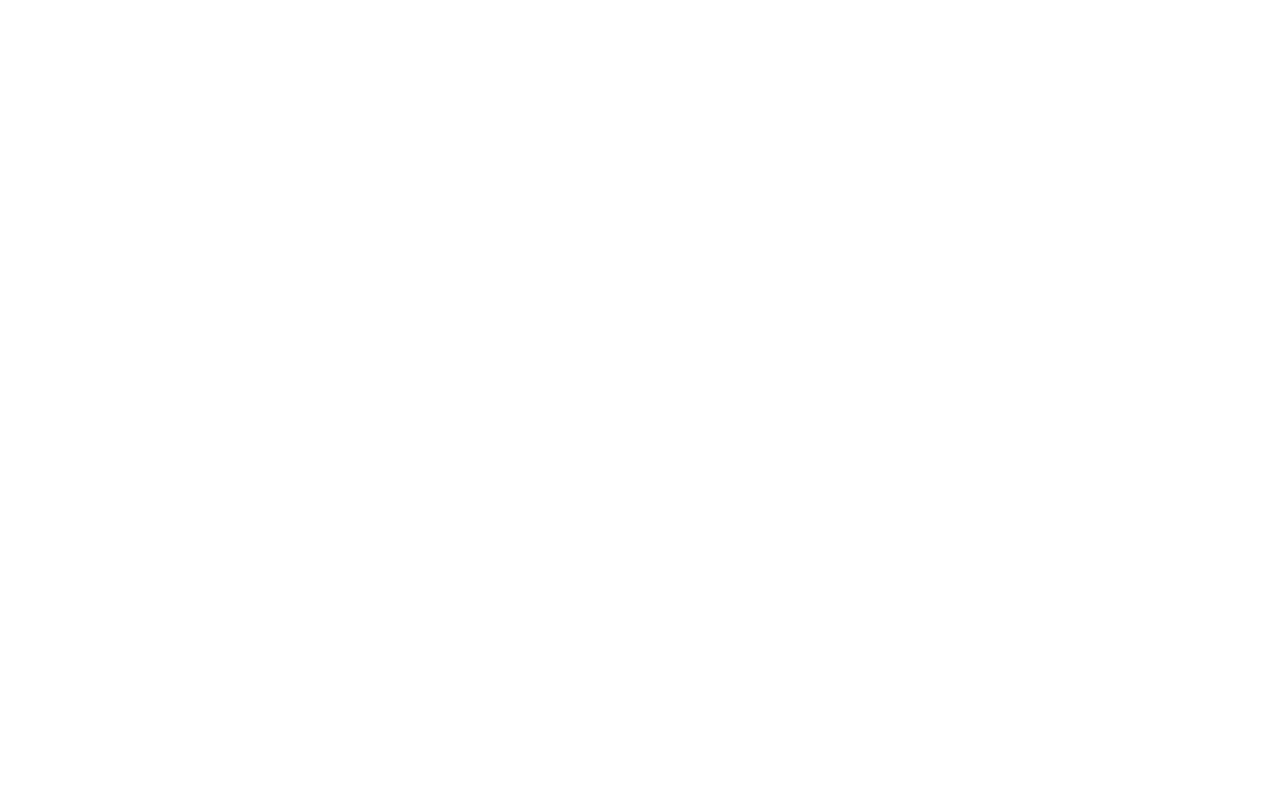
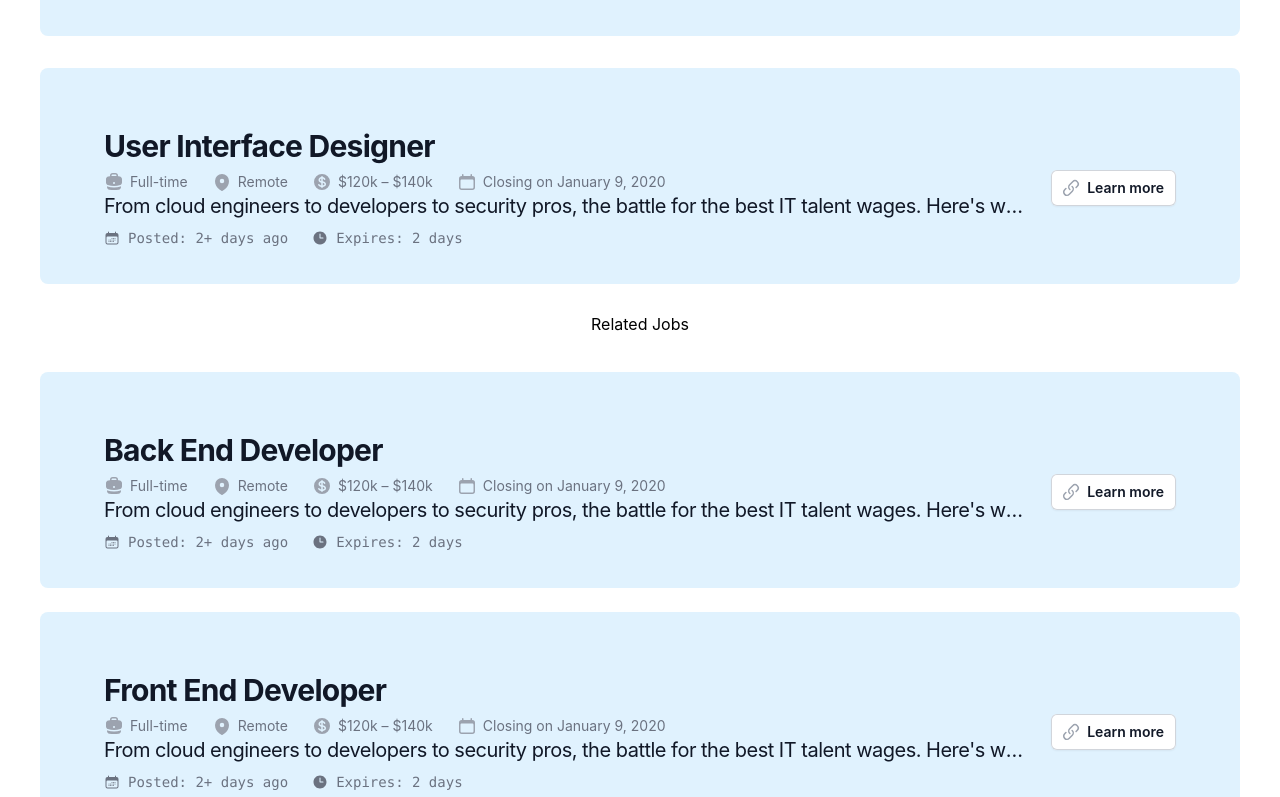
Before and after one commit to onlypfachi/mkndar, a React (Create React App) app: page /jobs in a window 1280 px wide. Shown: the part 1283-2080 px from the top of the page. Before the commit the page ends 1240 px from the top, so only its background shows below. Built offline with nearby package versions, Linux system fonts and the light colour scheme.

Commit message:
jobs page done

```diff
--- a/src/pages/jobs.jsx
+++ b/src/pages/jobs.jsx
@@ -2,7 +2,7 @@
 import JobCard from "../components/jobs/JobCard";
 import FilterBar from "../components/jobs/FilterBar"; // Capitalized import for FilterBar
 
-function Jobs() {
+const Jobs = () => {
   const topics = ["success", "failure", "yellow", "yellow"];
   const randomColor = Math.floor(Math.random() * 16777215).toString(16);
   const color = "#" + randomColor;
@@ -35,10 +35,28 @@
       offer: "$120k – $140k",
       closingDate: "Closing on January 9, 2020",
     },
+    {
+      id: 3,
+      title: "User Interface Designer",
+      department: "Design",
+      type: "Full-time",
+      location: "Remote",
+      offer: "$120k – $140k",
+      closingDate: "Closing on January 9, 2020",
+    },
+    {
+      id: 3,
+      title: "User Interface Designer",
+      department: "Design",
+      type: "Full-time",
+      location: "Remote",
+      offer: "$120k – $140k",
+      closingDate: "Closing on January 9, 2020",
+    },
   ];
 
   return (
-    <section className="flex gap-5 flex-col relative m-auto mt-20 ">
+    <section className="flex gap-5 flex-col m-auto mt-20 ">
       <div id="pageTitle" className="h-36 text-center w-full z-99 mb-10">
         <h3 className="h-12 text-4xl font-bold">
           Discover Jobs hiring in your city
@@ -46,10 +64,15 @@
         <p className="text-sm not-italic">
           Stay updated with the latest tech insights and trends.
         </p>
-        <FilterBar>
-        </FilterBar>
+        <FilterBar />
       </div>
       <div className="grid gap-6 mt-6 ">
+        {items.map((item) => (
+          <JobCard key={item.id} job={item} />
+        ))}
+      </div>
+      <h1 className="text-center">Related Jobs</h1>
+      <div className="grid gap-4 mt-4 ">
         {items.map((item) => (
           <JobCard key={item.id} job={item} />
         ))}
```
